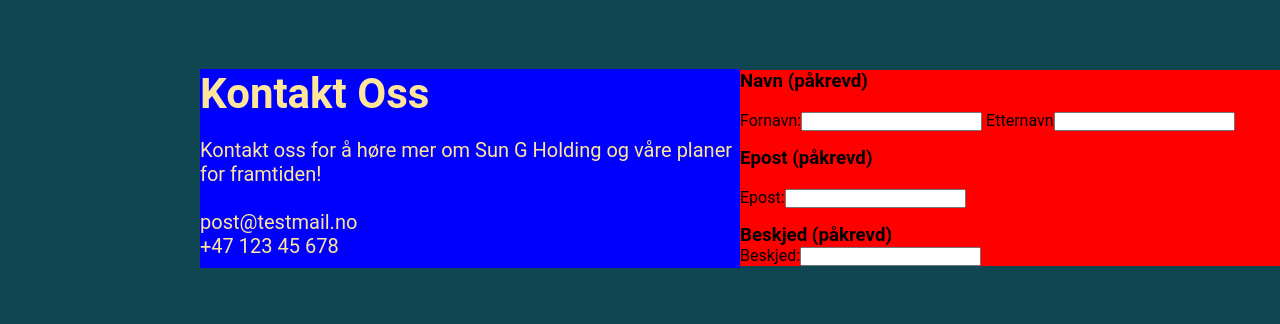
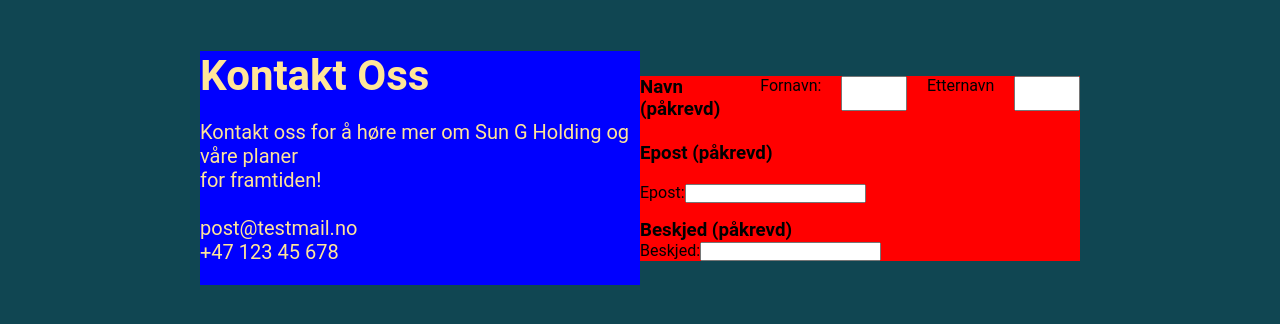
Before and after one commit to AaronOh0/aaronoh0.github.io, a plain HTML site: page contact.html in a window 1280 px wide. Shown: the part 262-586 px from the top of the page. Drawn offline with Linux system fonts and the light colour scheme.

```diff
--- a/contact.html
+++ b/contact.html
@@ -52,9 +52,9 @@
             <h3>Navn (påkrevd)</h3>
             <br />
             <label for="fname">Fornavn:</label
-            ><input type="text" name="" id="fname" />
+            ><input type="text" name="" id="fname" class="input-name" />
             <label for="Enavn">Etternavn</label
-            ><input type="text" name="" id="Enavn" />
+            ><input type="text" name="" id="Enavn" class="input-name" />
           </div>
           <div class="contact-epost">
             <h3>Epost (påkrevd)</h3>
--- a/css/style.css
+++ b/css/style.css
@@ -108,7 +108,7 @@ body {
 }
 
 .linkinfo:hover {
-  color: var(--hover-color); /* or any color you want on hover */
+  color: var(--hover-color);
 }
 
 .linkinfo:hover::before {
@@ -328,7 +328,7 @@ body {
 .contact-details {
   font-size: 20px;
   color: var(--text-color);
-  margin-bottom: 10px;
+  margin-bottom: 21px;
 }
 
 .contact-info {
@@ -337,11 +337,29 @@ body {
   margin-left: 25dvh;
 }
 
+.contact-name {
+  display: flex;
+  flex-direction: row; /* Horisontal visning */
+  gap: 20px; /* Avstand mellom input-feltene */
+  width: 100%; /* Full bredde */
+}
+
+.contact-name label {
+  margin-bottom: 5px;
+}
+
+.input-name {
+  width: 45%;
+  padding: 8px;
+  margin-bottom: 15px;
+}
+
 .contact-form {
   background-color: red;
   display: flex;
   width: 50%;
   flex-direction: column;
+  margin-right: 25dvh;
 }
 
 .contact-epost {
```
